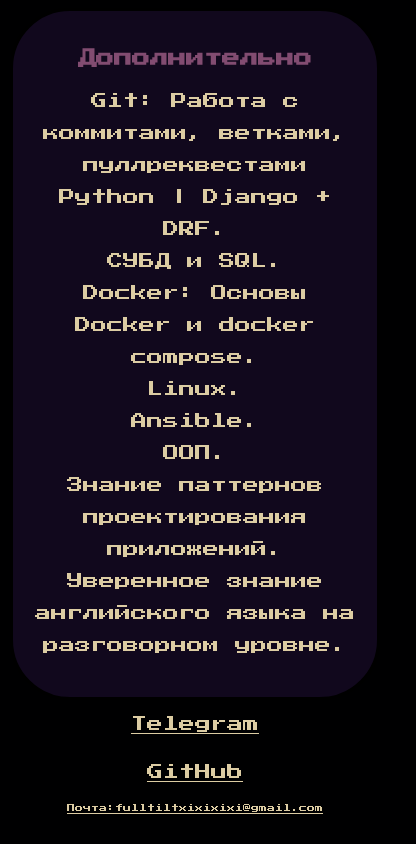
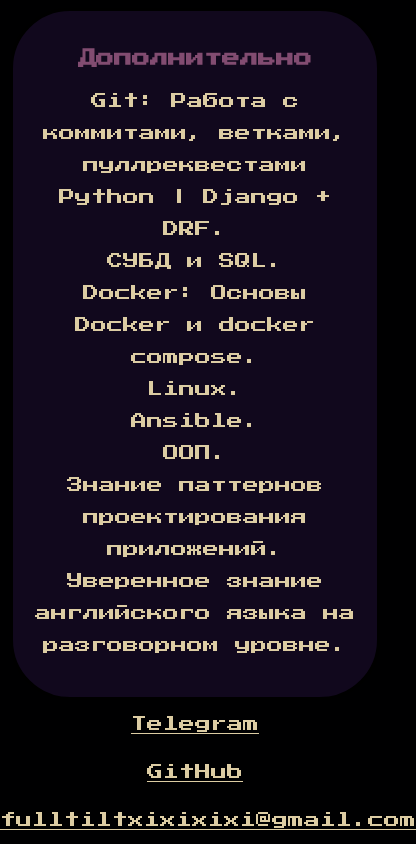
Before and after one commit to PlexMAD/oditrom, a React (Create React App) app in the folder web/: page / in a window 390 px wide. Shown: the part 3377-4221 px from the top of the page, 416 px wide, since content can reach past the window. Before the commit the page ends 4197 px from the top, so only its background shows below. Built offline with nearby package versions, Linux system fonts and the light colour scheme.

Commit message:
fix mail

```diff
--- a/web/src/components/Main.tsx
+++ b/web/src/components/Main.tsx
@@ -29,7 +29,7 @@
                 <nav>
                     <a href="https://t.me/lowpriorityabuzer">Telegram</a>
                     <a href="https://github.com/PlexMAD">GitHub</a>
-                    <a href="mailto:fulltiltxixixixi@gmail.com" className="mail-link">Почта:fulltiltxixixixi@gmail.com</a>
+                    <a href="mailto:fulltiltxixixixi@gmail.com" className="mail-link">fulltiltxixixixi@gmail.com</a>
                 </nav>
             </footer>
 
--- a/web/src/styles/_mobile.scss
+++ b/web/src/styles/_mobile.scss
@@ -5,7 +5,4 @@
     .skills h2, .main p {
         text-align: center;
     }
-    footer .mail-link {
-        font-size: 0.5em;
-    }
 }
```
Also changed, not shown: 1 other file (tests, documents, lock files or other folders).
